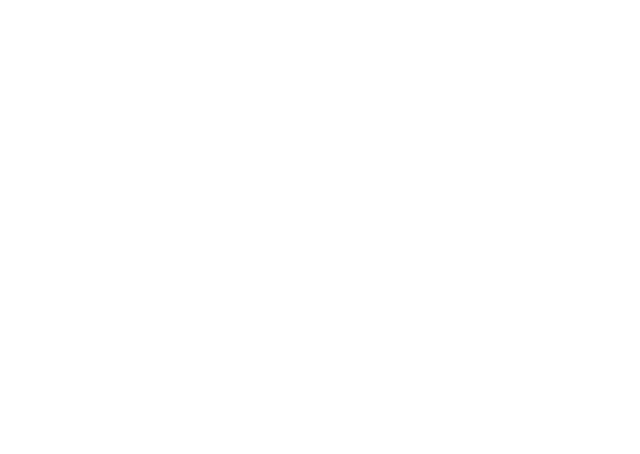
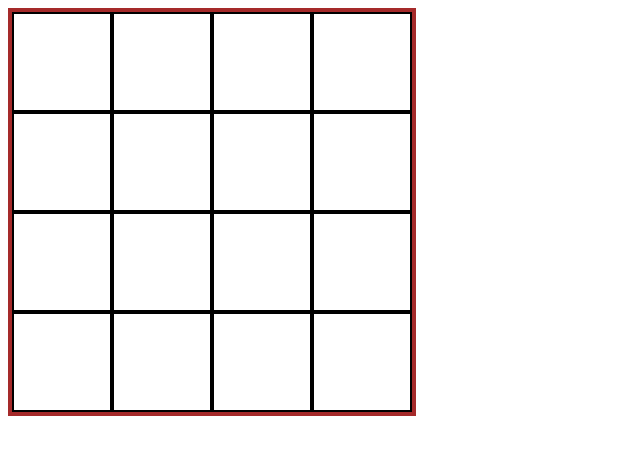
Before and after one commit to IBilldThings/Etch-a-Sketch-TOP, a plain HTML site: page index.html in a window 1280 px wide. Shown: the whole page, without its empty margins (0-640 px from the left). Drawn offline with Linux system fonts and the light colour scheme.

Commit message:
feat: add grid to script.js and style.css file

```diff
--- a/index.html
+++ b/index.html
@@ -3,10 +3,12 @@
 <head>
     <meta charset="UTF-8">
     <meta name="viewport" content="width=device-width, initial-scale=1.0">
-    <title>Document</title>
+    <title>Etch-a-Sketch Project</title>
+
+    <link rel="stylesheet" href="style.css">
     <script src="script.js" defer></script>
 </head>
 <body>
-
+    <div class = "container"></div>
 </body>
 </html>
--- a/script.js
+++ b/script.js
@@ -0,0 +1,24 @@
+const grid = document.querySelector(".container");
+
+for (i = 0; i < 16; i++){
+    let square = document.createElement("div");
+    square.style.borderStyle = "solid";
+    square.style.borderColor = "black";
+    square.style.borderWidth = "2px";
+    square.style.flex = "0 0 25%";
+    square.style.height = "25%";
+    square.style.boxSizing = "border-box";
+    square.classList.add('changingDiv');
+    grid.appendChild(square);
+}
+
+let coloring = document.querySelectorAll(".changingDiv");
+
+coloring.forEach(div => {
+    div.addEventListener("mouseenter", colorChange);
+
+    function colorChange(){
+        div.style.backgroundColor = "black";
+    }
+
+});
--- /dev/null
+++ b/style.css
@@ -0,0 +1,7 @@
+.container {
+    display: flex;
+    border: 4px solid brown;
+    height: 400px;
+    width: 400px;
+    flex-wrap: wrap;
+}
```
